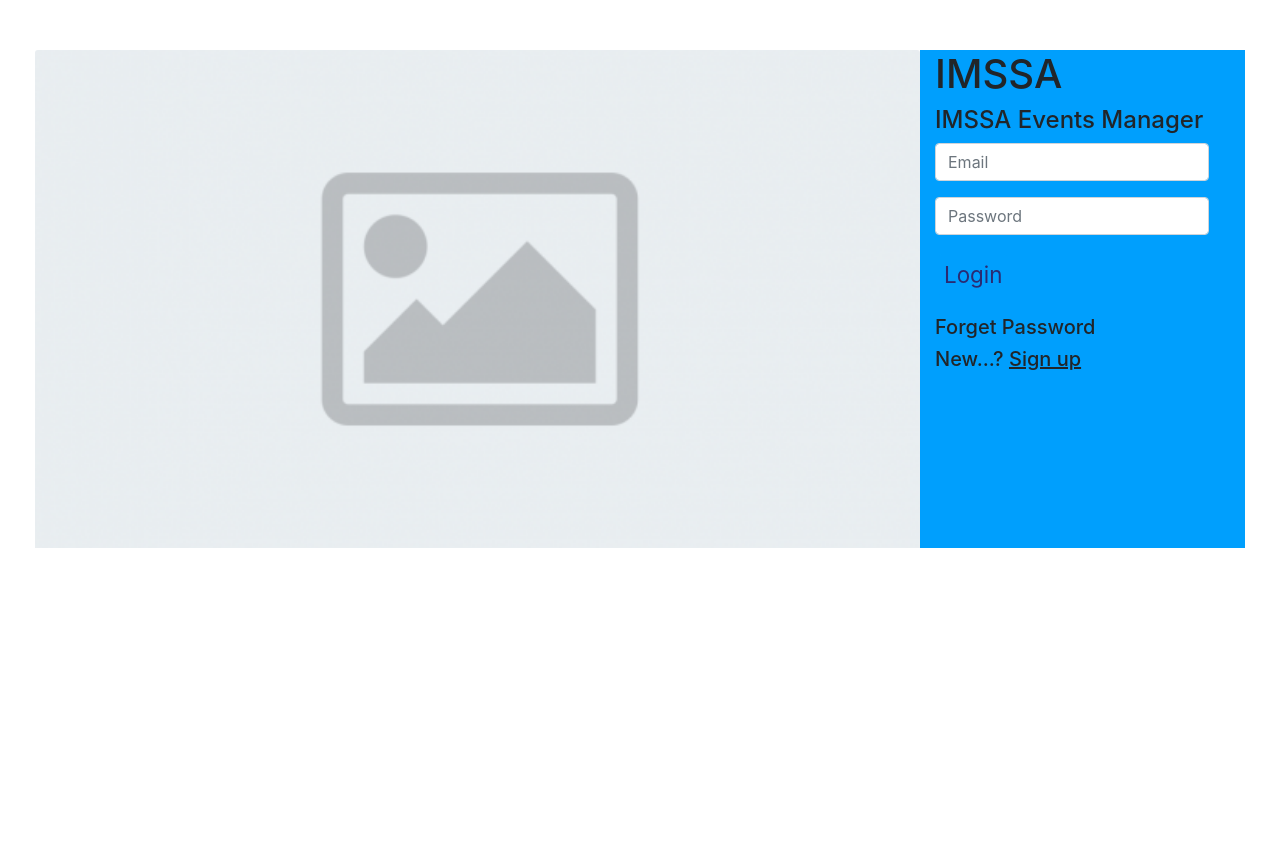
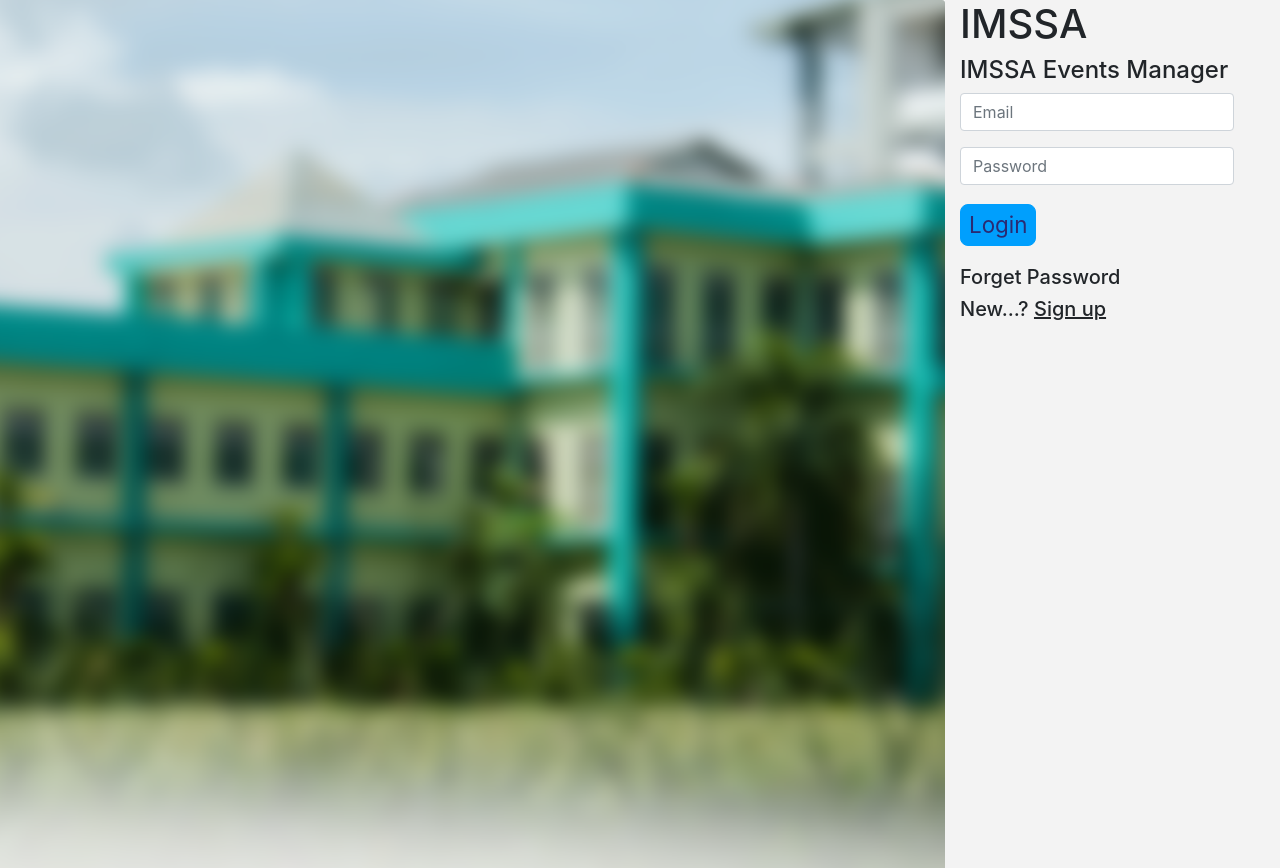
Before and after one commit to gNEX-solutions/workflow-frontend, a React (Create React App) app: page /login in a window 1280 px wide. Before the commit the page ends 800 px from the top, so only its background shows below. Built offline with nearby package versions, Linux system fonts and the light colour scheme.

Commit message:
WIP: login screen styles

```diff
--- a/package.json
+++ b/package.json
@@ -40,7 +40,6 @@
     "eslint-config-airbnb": "^17.1.0",
     "eslint-config-prettier": "^3.1.0",
     "eslint-config-react-app": "^3.0.3",
-    "eslint-import-resolver-webpack": "^0.10.1",
     "eslint-plugin-flowtype": "^2.50.3",
     "eslint-plugin-import": "^2.14.0",
     "eslint-plugin-jsx-a11y": "^6.1.2",
--- a/public/index.html
+++ b/public/index.html
@@ -1,12 +1,10 @@
 <!DOCTYPE html>
 <html lang="en">
+
 <head>
   <meta charset="utf-8" />
   <link rel="shortcut icon" href="%PUBLIC_URL%/favicon.ico" />
-    <meta
-      name="viewport"
-      content="width=device-width, initial-scale=1, shrink-to-fit=no"
-    />
+  <meta name="viewport" content="width=device-width, initial-scale=1, shrink-to-fit=no" />
   <meta name="theme-color" content="#000000" />
   <!--
       manifest.json provides metadata used when your web app is added to the
@@ -22,8 +20,9 @@
       work correctly both with client-side routing and a non-root public URL.
       Learn how to configure a non-root public URL by running `npm run build`.
     -->
-    <title>React App</title>
+  <title>Workflow Management System</title>
 </head>
+
 <body>
   <noscript>You need to enable JavaScript to run this app.</noscript>
   <div id="root"></div>
@@ -38,4 +37,5 @@
       To create a production bundle, use `npm run build` or `yarn build`.
     -->
 </body>
+
 </html>
--- a/src/App.js
+++ b/src/App.js
@@ -19,8 +19,8 @@ class App extends Component {
         <Router history={history}>
           <div>
             <RootRouter />
-          </div>{' '}
-        </Router>{' '}
+          </div>
+        </Router>
       </Provider>
     );
   }
--- a/src/index.css
+++ b/src/index.css
@@ -1,6 +1,8 @@
 body {
-  margin: 50px;
-  padding: 50px;
+  /* margin: 50px; */
+  /* padding: 50px; */
+  height: "100%";
+  width: "100%";
   font-family: -apple-system, BlinkMacSystemFont, "Segoe UI", "Roboto", "Oxygen",
     "Ubuntu", "Cantarell", "Fira Sans", "Droid Sans", "Helvetica Neue",
     sans-serif;
--- a/src/modules/login/components/LoginForm.styles.js
+++ b/src/modules/login/components/LoginForm.styles.js
@@ -16,7 +16,7 @@ const ButtonContainer = styled.button`
   /* transition: all 0.5s ease-in-out; */
   /* &:hover {
     background: ${props =>
-      props.cart ? 'var(--mainYellow)' : 'var(--lightBlue)'};
+    props.cart ? 'var(--mainYellow)' : 'var(--lightBlue)'};
     color: var(--mainBlue);
   } */
   /* &:focus {
--- a/src/modules/login/pages/Login.js
+++ b/src/modules/login/pages/Login.js
@@ -9,7 +9,11 @@ class Login extends React.Component {
     return (
       <LoginWrapper className="row">
         <div className="image-container">
-          <img src="img/7.png" alt="product" className="card-img-top" />
+          <img
+            src="img/Mask Group 6.png"
+            alt="product"
+            className="card-img-top"
+          />
         </div>
         <div className="col-md-4 col-md-offset-4 login-container">
           <LoginForm />
--- a/src/modules/login/pages/Login.styles.js
+++ b/src/modules/login/pages/Login.styles.js
@@ -2,7 +2,7 @@ import styled from 'styled-components';
 
 const LoginWrapper = styled.div`
   .login-container {
-    background: var(--lightBlue);
+    background: var(--mainWhite);
     /* padding: 10rem 10rem 10rem 10rem; */
     /* margin: 10rem 10rem 10rem 50rem; */
     /* justify-content: flex-end; */
```
Also changed, not shown: src/router/RootRouter.js (+6 -6 lines), 2 other files (tests, documents, lock files or other folders). Lines whose indentation alone changed are shown as unchanged.
